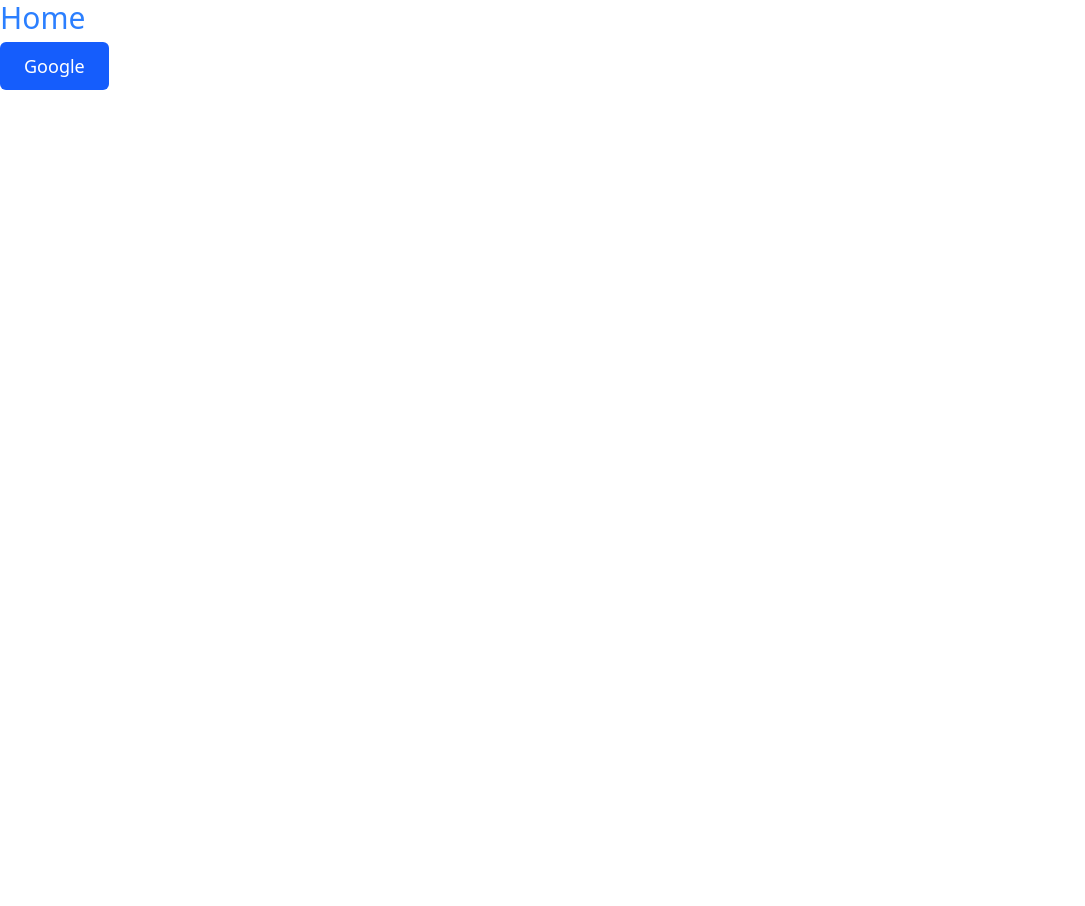
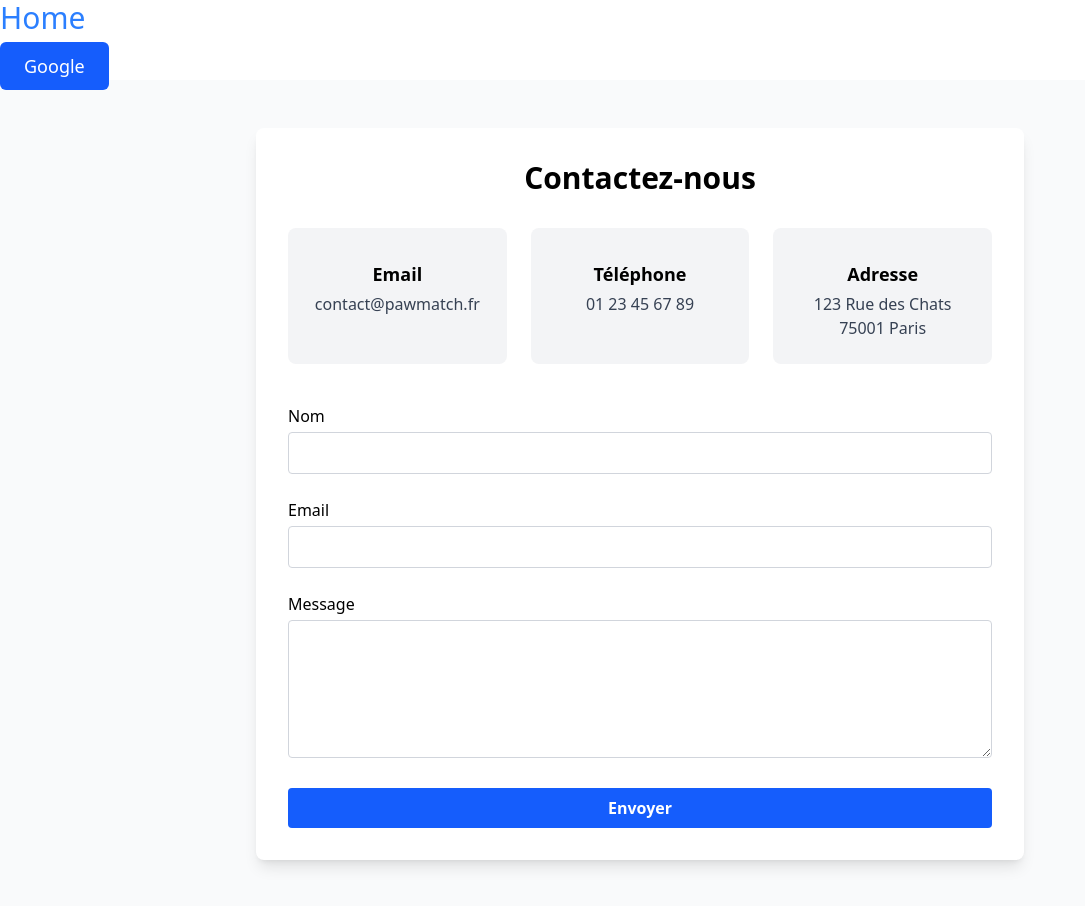
Before and after one commit to clemco23/human-as-a-service-, a React (Vite) app: page / in a window 1280 px wide. Shown: the whole page, without its empty margins (0-1085 px from the left). Before the commit the page ends 800 px from the top, so only its background shows below. Built offline with nearby package versions, Linux system fonts and the light colour scheme.

Commit message:
Added contact page with form and contact information

```diff
--- a/src/main.tsx
+++ b/src/main.tsx
@@ -2,9 +2,10 @@ import { StrictMode } from 'react'
 import { createRoot } from 'react-dom/client'
 import './index.css'
 import App from './pages/home'
-
+import APP from './pages/contact'
 createRoot(document.getElementById('root')!).render(
   <StrictMode>
     <App />
+    <APP />
   </StrictMode>,
 )
--- /dev/null
+++ b/src/pages/contact.tsx
@@ -0,0 +1,65 @@
+
+export default function Contact() {
+    return (
+        <section id="contact" className="page py-12 bg-gray-50">
+            <div className="container mx-auto px-4">
+                <div className="contact-content max-w-3xl mx-auto bg-white rounded-lg shadow-lg p-8">
+                    <h1 className="text-3xl font-bold mb-8 text-center">Contactez-nous</h1>
+                    <div className="contact-info grid grid-cols-1 md:grid-cols-3 gap-6 mb-10">
+                        <div className="contact-card flex flex-col items-center bg-gray-100 rounded-lg p-6">
+                            <i className="fas fa-envelope text-2xl text-blue-500 mb-2"></i>
+                            <h3 className="font-semibold text-lg mb-1">Email</h3>
+                            <p className="text-gray-700">contact@pawmatch.fr</p>
+                        </div>
+                        <div className="contact-card flex flex-col items-center bg-gray-100 rounded-lg p-6">
+                            <i className="fas fa-phone text-2xl text-green-500 mb-2"></i>
+                            <h3 className="font-semibold text-lg mb-1">Téléphone</h3>
+                            <p className="text-gray-700">01 23 45 67 89</p>
+                        </div>
+                        <div className="contact-card flex flex-col items-center bg-gray-100 rounded-lg p-6">
+                            <i className="fas fa-map-marker-alt text-2xl text-red-500 mb-2"></i>
+                            <h3 className="font-semibold text-lg mb-1">Adresse</h3>
+                            <p className="text-gray-700 text-center">123 Rue des Chats<br />75001 Paris</p>
+                        </div>
+                    </div>
+
+                    <form className="contact-form space-y-6">
+                        <div className="form-group">
+                            <label htmlFor="name" className="block font-medium mb-1">Nom</label>
+                            <input
+                                type="text"
+                                id="name"
+                                required
+                                className="w-full border border-gray-300 rounded px-3 py-2 focus:outline-none focus:ring-2 focus:ring-blue-400"
+                            />
+                        </div>
+                        <div className="form-group">
+                            <label htmlFor="email" className="block font-medium mb-1">Email</label>
+                            <input
+                                type="email"
+                                id="email"
+                                required
+                                className="w-full border border-gray-300 rounded px-3 py-2 focus:outline-none focus:ring-2 focus:ring-blue-400"
+                            />
+                        </div>
+                        <div className="form-group">
+                            <label htmlFor="message" className="block font-medium mb-1">Message</label>
+                            <textarea
+                                id="message"
+                                rows={5}
+                                required
+                                className="w-full border border-gray-300 rounded px-3 py-2 focus:outline-none focus:ring-2 focus:ring-blue-400"
+                            ></textarea>
+                        </div>
+                        <button
+                            type="submit"
+                            className="btn btn-primary w-full bg-blue-600 text-white font-semibold py-2 rounded hover:bg-blue-700 transition"
+                        >
+                            Envoyer
+                        </button>
+                    </form>
+                </div>
+            </div>
+        </section>
+    )
+}
```
